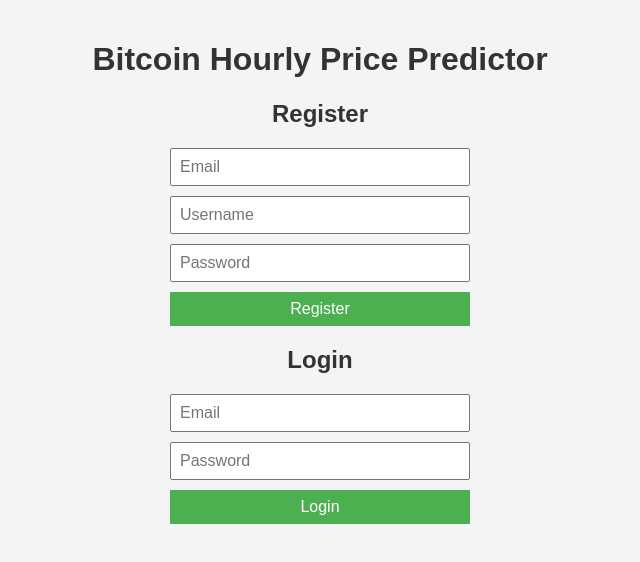
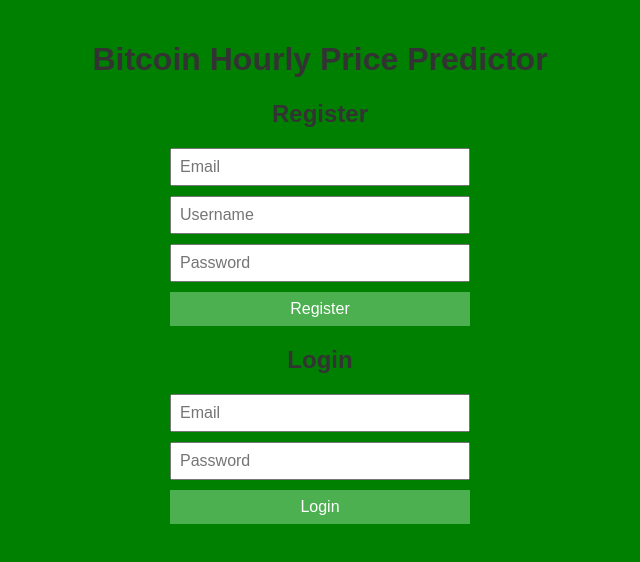
Before and after one commit to kanesean391024-boop/btc-predictor, a React (Vite) app: page / in a window 1280 px wide. Shown: the top 562 px of the page, without its empty margins (320-960 px from the left). Built offline with nearby package versions, Linux system fonts and the light colour scheme; no server answers; the HTML template or start-up script is replaced by a standard one.

Commit message:
Update App.css

```diff
--- a/src/App.css
+++ b/src/App.css
@@ -7,3 +7,4 @@ button:hover { background-color: #45a049; }
 table { margin: 20px auto; border-collapse: collapse; width: 80%; }
 th, td { border: 1px solid #ddd; padding: 8px; text-align: left; }
 th { background-color: #f2f2f2; }
+body { background-color: #008000; color: white; }
```
